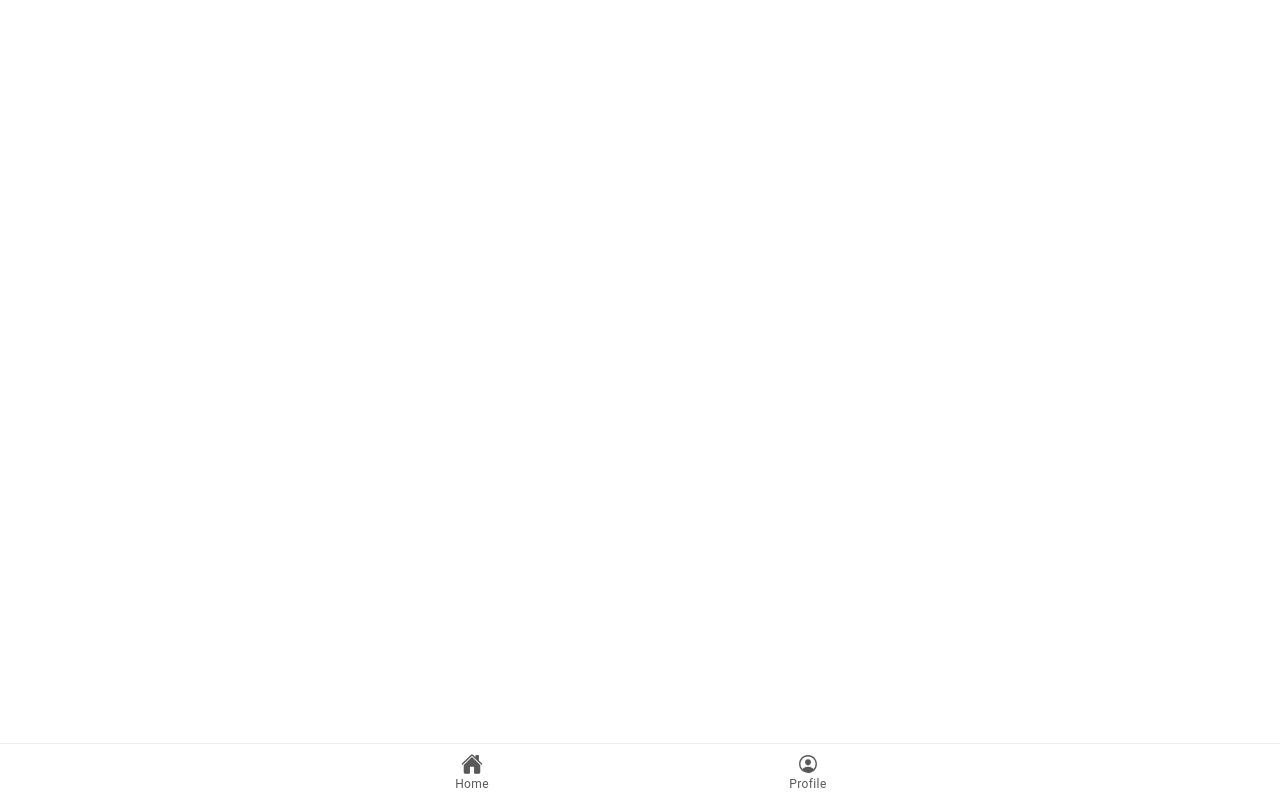
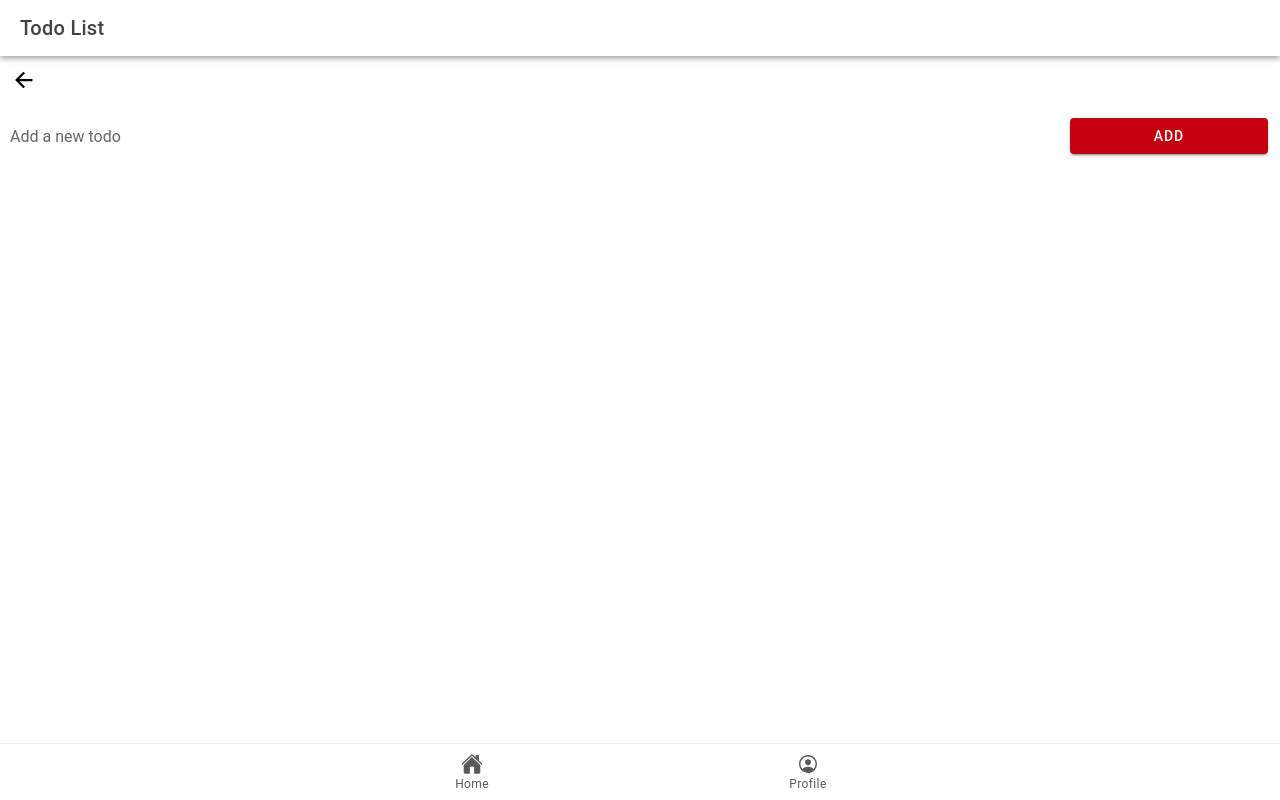
Before and after one commit to marychristorrentirasy/ion-t-sy, a React (Vite) app: page /todolist in a window 1280 px wide. Built offline with nearby package versions, Linux system fonts and the light colour scheme.

Commit message:
added todolist design

```diff
--- a/src/App.tsx
+++ b/src/App.tsx
@@ -15,6 +15,7 @@ import Home from './pages/Home';
 import Profile from './pages/Profile';
 import ClickCounter from './pages/ClickCounter';
 import Calculator from './pages/Calculator';
+import Todolist from './pages/Todolist';
 
 /* Core CSS required for Ionic components to work properly */
 import '@ionic/react/css/core.css';
@@ -48,6 +49,9 @@ const App: React.FC = () => (
           </Route>
           <Route exact path="/calculator">
             <Calculator />
+          </Route>
+          <Route exact path="/todolist">
+            <Todolist />
           </Route>
 
 
--- a/src/pages/Home.tsx
+++ b/src/pages/Home.tsx
@@ -11,7 +11,9 @@ import {
   IonCardHeader,
   IonCardTitle,
 } from '@ionic/react';
-import { pulseOutline, calculatorOutline } from 'ionicons/icons';
+
+//Ionic Icons
+import { speedometerOutline,calculator,pencil} from 'ionicons/icons';
 import { useHistory } from 'react-router-dom';
 
 const Home: React.FC = () => {
@@ -44,7 +46,7 @@ const Home: React.FC = () => {
             <IonCard id="card1" onClick={goToClickCounter} style={{ width: '350px', cursor: 'pointer' }}>
               <IonCardContent style={{ height: '70px', fontSize: '30px', display: 'flex', alignItems: 'center', padding: 0 }}>
                 <div style={{ display: 'flex', justifyContent: 'center', alignItems: 'center', height: '80px', flex: '20%', backgroundColor: 'var(--ion-color-light)', padding: 0 }}>
-                  <IonIcon icon={pulseOutline} slot="start" />
+                  <IonIcon icon={speedometerOutline} slot="start" />
                 </div>
                 <div style={{ display: 'flex', justifyContent: 'center', alignItems: 'center', height: '80px', flex: '80%', backgroundColor: 'var(--ion-color-primary)', color: 'white', padding: 0 }}>
                   Click Counter
@@ -55,7 +57,7 @@ const Home: React.FC = () => {
             <IonCard id="card2" onClick={goToCalculator} style={{ width: '350px', cursor: 'pointer' }}>
               <IonCardContent style={{ height: '70px', fontSize: '30px', display: 'flex', alignItems: 'center', padding: 0 }}>
                 <div style={{ display: 'flex', justifyContent: 'center', alignItems: 'center', height: '80px', flex: '20%', backgroundColor: 'var(--ion-color-light)', padding: 0 }}>
-                  <IonIcon icon={calculatorOutline} slot="start" />
+                  <IonIcon icon={calculator} slot="start" />
                 </div>
                 <div style={{ display: 'flex', justifyContent: 'center', alignItems: 'center', height: '80px', flex: '80%', backgroundColor: 'var(--ion-color-secondary)', color: 'white', padding: 0 }}>
                   Calculator
@@ -64,13 +66,13 @@ const Home: React.FC = () => {
             </IonCard>
 
 
-            <IonCard id="card2" style={{ width: '350px', cursor: 'pointer' }}>
+            <IonCard id="card3" onClick={goToTodolist} style={{ width: '350px', cursor: 'pointer' }}>
               <IonCardContent style={{ height: '70px', fontSize: '30px', display: 'flex', alignItems: 'center', padding: 0 }}>
                 <div style={{ display: 'flex', justifyContent: 'center', alignItems: 'center', height: '80px', flex: '20%', backgroundColor: 'var(--ion-color-light)', padding: 0 }}>
-                    <IonIcon slot="start" />
+                    <IonIcon icon={pencil} slot="start" />
                 </div>
                 <div style={{ display: 'flex', justifyContent: 'center', alignItems: 'center', height: '80px', flex: '80%', backgroundColor: 'var(--ion-color-success)', color: 'white', padding: 0 }}>
-
+                  Todo list
                 </div>
               </IonCardContent>
             </IonCard>
--- /dev/null
+++ b/src/pages/Todolist.tsx
@@ -0,0 +1,73 @@
+import React, { useState } from 'react';
+import { IonContent, IonHeader, IonPage, IonTitle, IonToolbar, IonButton, IonGrid, IonRow, IonCol, IonBackButton, IonButtons, IonList, IonItem, IonLabel, IonCheckbox, IonInput, IonIcon } from '@ionic/react';
+import { trashOutline } from 'ionicons/icons';
+
+interface Todo {
+  id: number;
+  text: string;
+  completed: boolean;
+}
+
+const TodoList: React.FC = () => {
+  const [todos, setTodos] = useState<Todo[]>([]);
+  const [newTodo, setNewTodo] = useState<string>('');
+
+  const addTodo = () => {
+    if (newTodo.trim() !== '') {
+      setTodos([...todos, { id: Date.now(), text: newTodo, completed: false }]);
+      setNewTodo('');
+    }
+  };
+
+  const toggleTodo = (id: number) => {
+    setTodos(
+      todos.map(todo =>
+        todo.id === id ? { ...todo, completed: !todo.completed } : todo
+      )
+    );
+  };
+
+  const deleteTodo = (id: number) => {
+    setTodos(todos.filter(todo => todo.id !== id));
+  };
+
+  return (
+    <IonPage>
+      <IonHeader>
+        <IonToolbar>
+          <IonTitle>Todo List</IonTitle>
+        </IonToolbar>
+      </IonHeader>
+      <IonButtons slot="start">
+        <IonBackButton defaultHref="/" />
+      </IonButtons>
+      <IonContent fullscreen>
+        <IonGrid>
+          <IonRow>
+            <IonCol size="10">
+              <IonInput
+                placeholder="Add a new todo"
+                value={newTodo}
+                onIonChange={e => setNewTodo(e.detail.value!)} // Use ! to assert non-null
+              />
+            </IonCol>
+            <IonCol size="2">
+              <IonButton expand="block" color="danger" onClick={addTodo}>Add</IonButton>
+            </IonCol>
+          </IonRow>
+        </IonGrid>
+        <IonList>
+          {todos.map(todo => (
+            <IonItem key={todo.id}>
+              <IonLabel style={{ textDecoration: todo.completed ? 'line-through' : 'none' }}>{todo.text}</IonLabel>
+              <IonCheckbox slot="start" checked={todo.completed} onIonChange={() => toggleTodo(todo.id)} />
+              <IonIcon slot="end" icon={trashOutline} onClick={() => deleteTodo(todo.id)} />
+            </IonItem>
+          ))}
+        </IonList>
+      </IonContent>
+    </IonPage>
+  );
+};
+
+export default TodoList;
```
Also changed, not shown: src/pages/Todolist.css (added).
